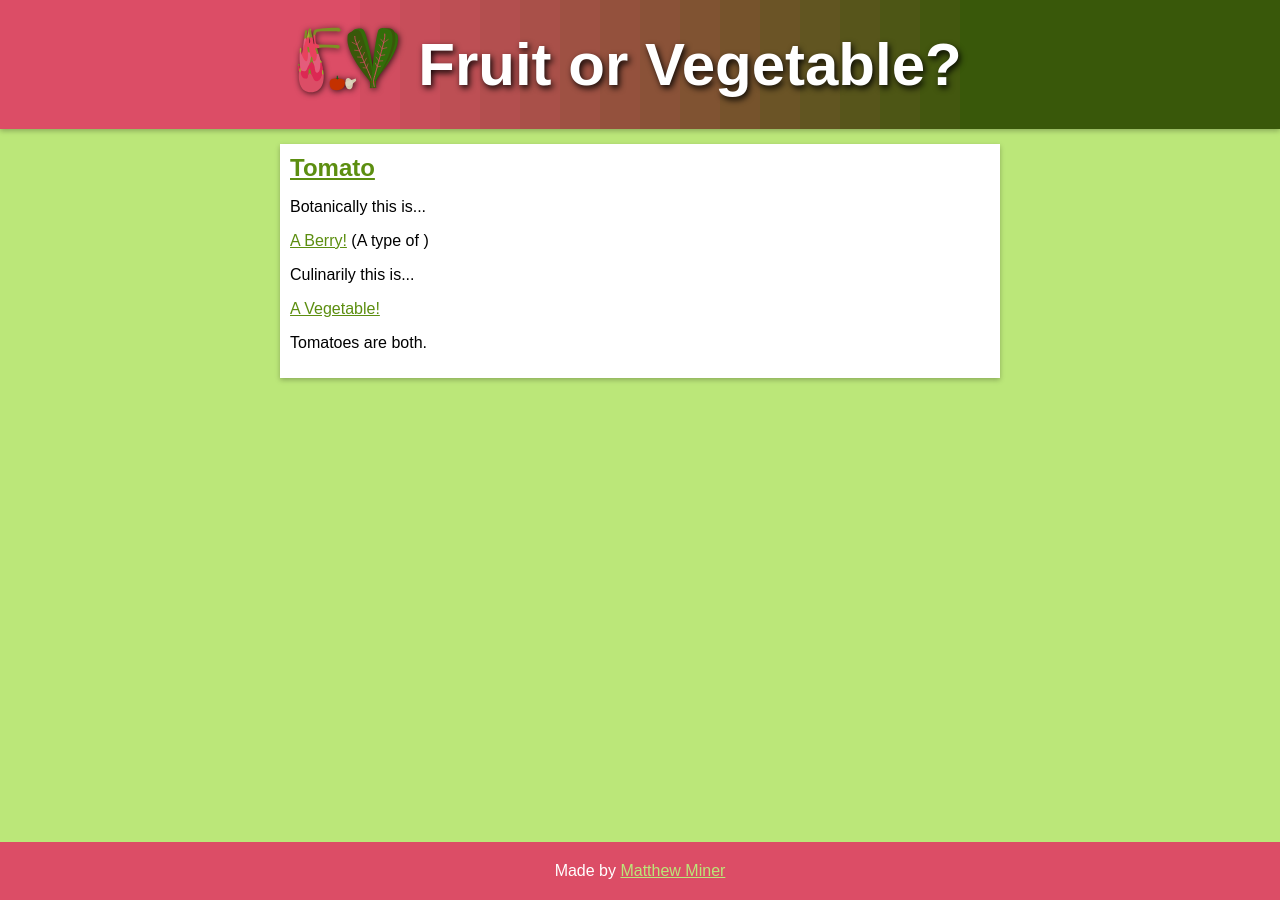
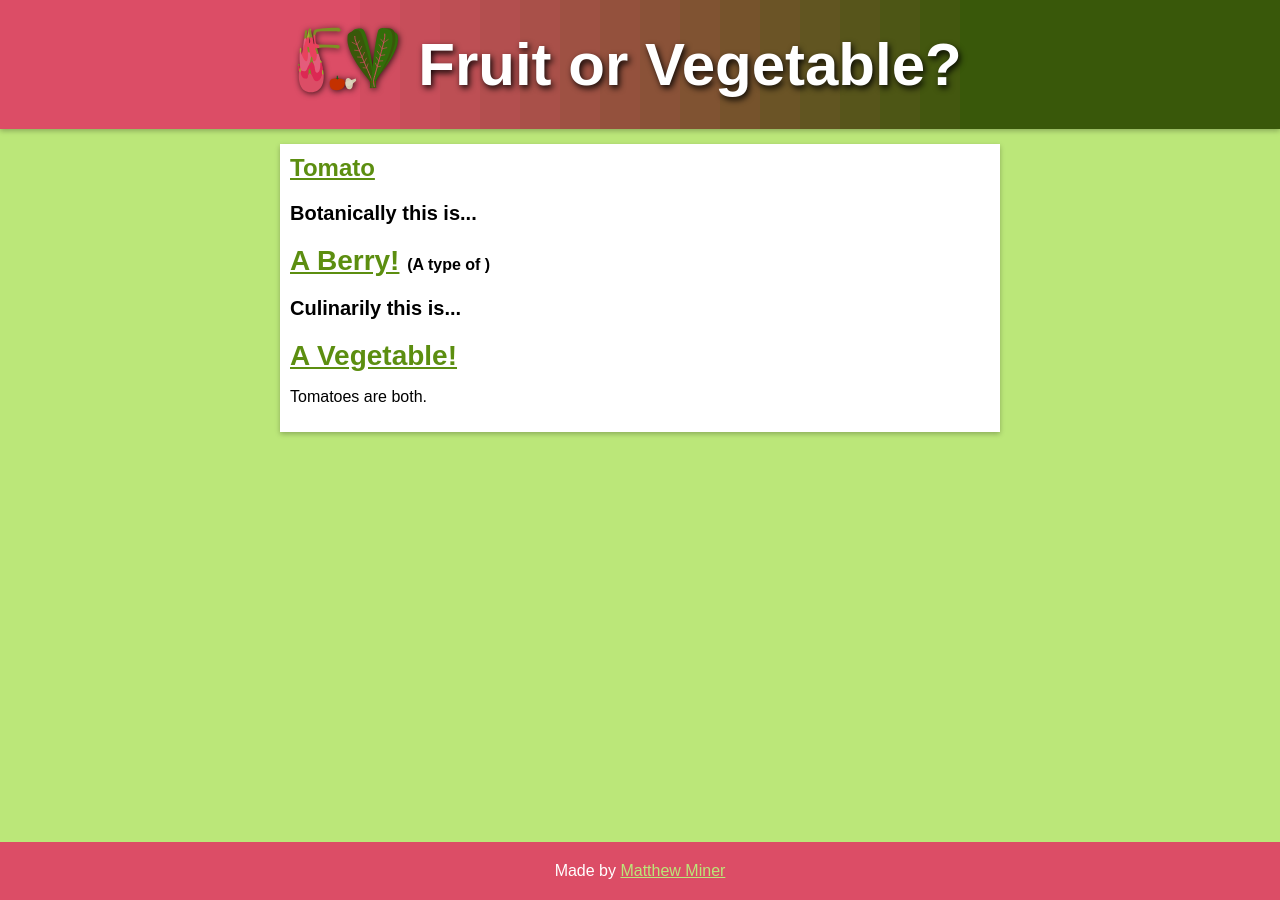
Before and after one commit to mminer237/fruitorvegetable, a Jekyll site: the page built from _items/tomato.html, in a window 1280 px wide. Built offline with Jekyll 4.4.1, drawn with Linux system fonts in a browser that asks for light colours.

Commit message:
Add barebones styling to classifications

```diff
--- a/_layouts/item.html
+++ b/_layouts/item.html
@@ -11,9 +11,9 @@ layout: default
 	{% endif %}
 	{% assign botanical_type = site.types | where:"type", page.botanically | first %}
 	{% assign culinary_type = site.types | where:"type", page.culinarily | first %}
-	<div class="type {{ page.botanically }} {{ botanical_type.parent_type }} {{ page.culinarily }}">
+	<div class="type">
 		{% if botanical_type %}
-		<div>
+		<div class="{{ page.botanically }} {{ botanical_type.parent_type }}">
 			<p>Botanically this is...</p>
 			<div class="answer">
 				<a href="{{ botanical_type.url }}">{{ botanical_type.indefinite_title }}!</a>
@@ -24,7 +24,7 @@ layout: default
 		</div>
 		{% endif %}
 		{% if culinary_type %}
-		<div>
+		<div class="{{ page.culinarily }}">
 			<p>Culinarily this is...</p>
 			<div class="answer">
 				<a href="{{ culinary_type.url }}">{{ culinary_type.indefinite_title }}!</a>
--- a/css/style.scss
+++ b/css/style.scss
@@ -75,6 +75,26 @@ a {
 li:not(:last-child) {
 	margin-bottom: 8px;
 }
+.type {
+	font-size: 20px;
+	font-weight: bold;
+	.fruit {
+
+	}
+	.berry {
+
+	}
+	.vegetable {
+
+	}
+
+	.answer {
+		font-size: 28px;
+		.answer-parent {
+			font-size: 16px;
+		}
+	}
+}
 footer {
 	background-color: $primary-color;
 	color: white;
```
